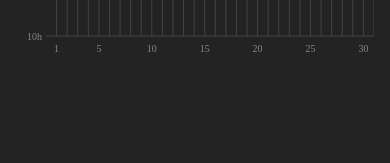
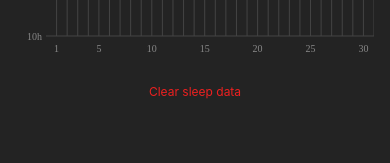
Before and after one commit to Strma77/Monk-Dew, a React Native app: screen /Sleep in a window 390 px wide. Shown: the part 565-728 px from the top of the page. Built offline with nearby package versions, Linux system fonts and the light colour scheme.

Commit message:
Added clear sleep

```diff
--- a/src/features/sleep/SleepScreen.js
+++ b/src/features/sleep/SleepScreen.js
@@ -1,4 +1,4 @@
-import { View, Text, StyleSheet, TouchableOpacity } from "react-native";
+import { View, Text, StyleSheet, TouchableOpacity, Alert } from "react-native";
 import { useState } from "react";
 import { Ionicons } from "@expo/vector-icons";
 import { colors, spacing, fontSize } from "../../shared/theme";
@@ -9,7 +9,14 @@ import SleepGraph from "./components/SleepGraph";
 const MONTH_NAMES = ['January', 'February', 'March', 'April', 'May', 'June', 'July', 'August', 'September', 'October', 'November', 'December'];
 
 const SleepScreen = () => {
-  const { sleep_entries, addSleep } = useSleep();
+  const { sleep_entries, addSleep, clearSleep } = useSleep();
+
+  const handleClear = () => {
+    Alert.alert('Clear sleep data', 'This will delete all sleep entries. Are you sure?', [
+      { text: 'Cancel', style: 'cancel' },
+      { text: 'Clear', style: 'destructive', onPress: clearSleep },
+    ]);
+  };
   const [currentMonth, setCurrentMonth] = useState(new Date().getMonth());
   const [currentYear, setCurrentYear] = useState(new Date().getFullYear());
 
@@ -40,6 +47,9 @@ const SleepScreen = () => {
       </View>
       <SleepInput onSubmit={addSleep} currentMonth={currentMonth} currentYear={currentYear} />
       <SleepGraph entries={sleep_entries} currentMonth={currentMonth} currentYear={currentYear} />
+      <TouchableOpacity style={styles.clearButton} onPress={handleClear}>
+        <Text style={styles.clearText}>Clear sleep data</Text>
+      </TouchableOpacity>
     </View>
   );
 };
@@ -62,6 +72,15 @@ const styles = StyleSheet.create({
     flex: 1,
     textAlign: 'center',
   },
+  clearButton: {
+    alignItems: 'center',
+    padding: spacing.md,
+    marginTop: spacing.md,
+  },
+  clearText: {
+    color: colors.expenseColor,
+    fontSize: fontSize.sm,
+  },
 });
 
 export default SleepScreen;
--- a/src/features/sleep/hooks/useSleep.js
+++ b/src/features/sleep/hooks/useSleep.js
@@ -42,5 +42,10 @@ export const useSleep = () => {
         saveToStorage(updatedSleep)
     }
 
-    return { sleep_entries, saveToStorage, addSleep, deleteSleep, updateSleep };
+    const clearSleep = async () => {
+        setSleep([]);
+        await AsyncStorage.removeItem('sleep_entries');
+    };
+
+    return { sleep_entries, saveToStorage, addSleep, deleteSleep, updateSleep, clearSleep };
 }
```
